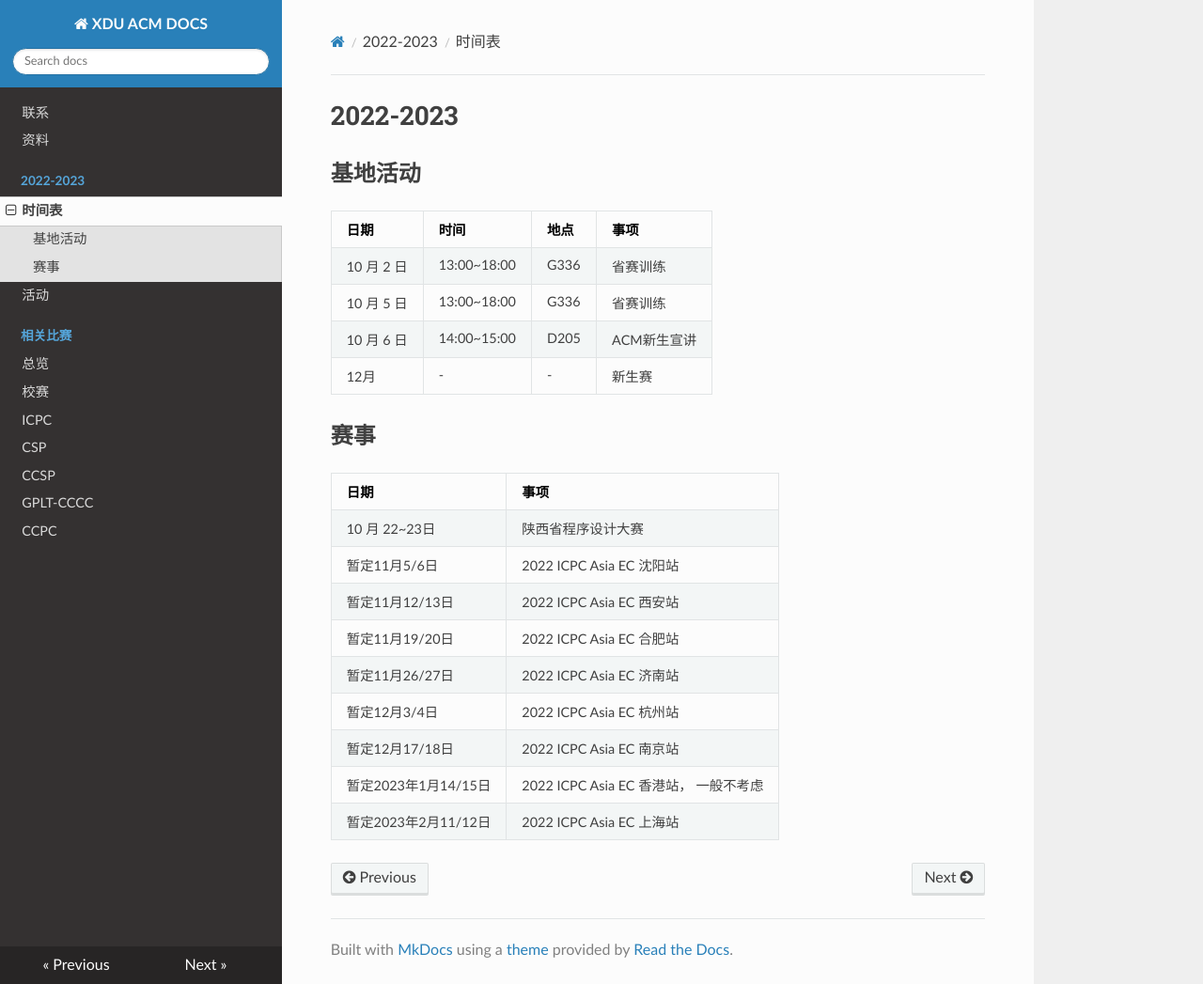
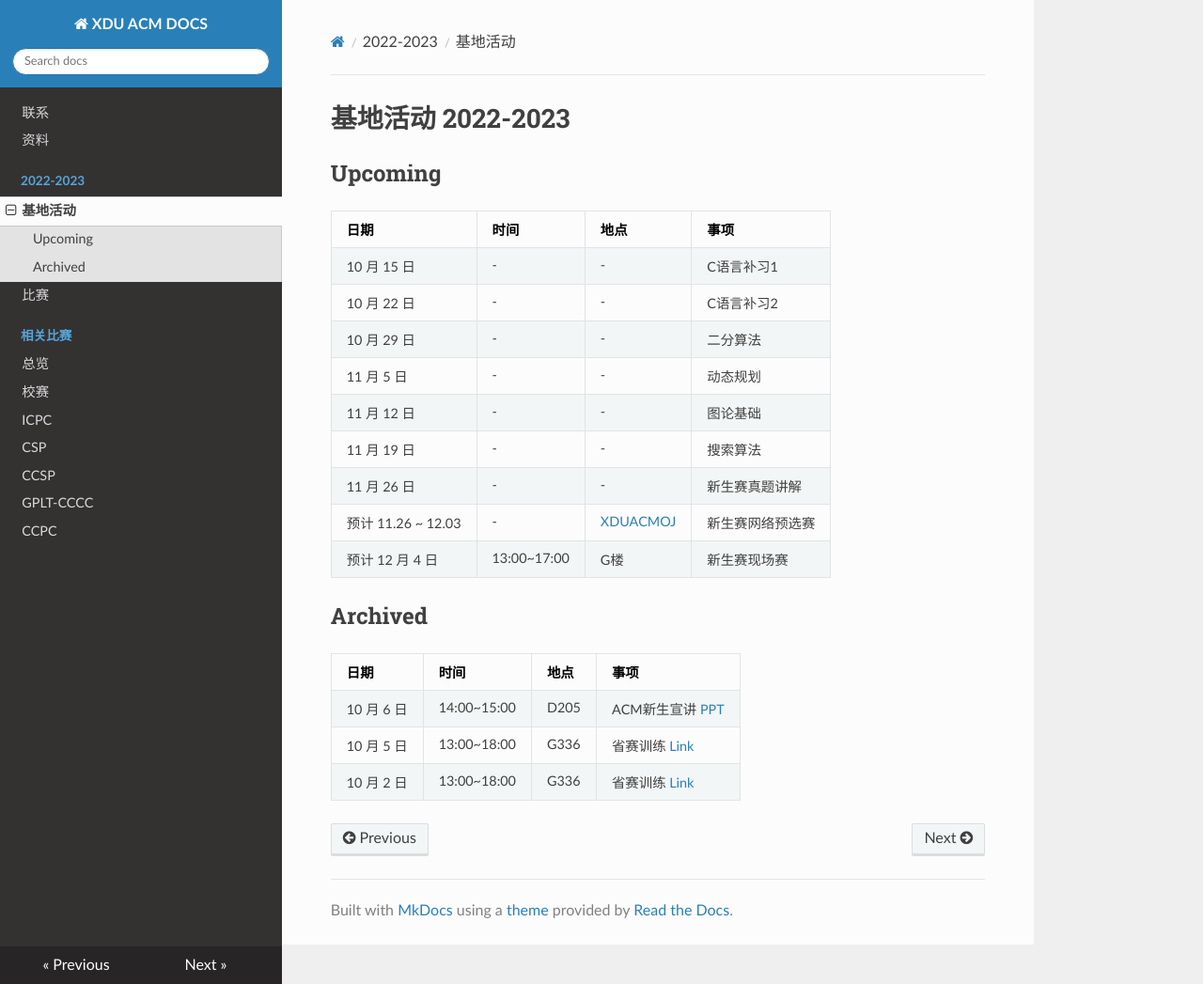
Before and after one commit to xdu-icpc/docs, an MkDocs documentation site: the page built from docs/2022/schedule.md, in a window 1280 px wide and 1047 px high. Shown: the whole window at 94% size. Built offline with MkDocs 1.6.1, drawn with Linux system fonts in a browser that asks for light colours; nearby versions of some CDN libraries.

Commit message:
update schedule move PPT PDF to HOME

```diff
--- a/docs/2022/schedule.md
+++ b/docs/2022/schedule.md
@@ -1,24 +1,23 @@
-# 2022-2023
+# 基地活动 2022-2023
 
-## 基地活动
+## Upcoming
 
 |日期|时间|地点|事项|
 |:--|:--|:--|:--|
-|10 月 2 日|13:00~18:00|G336|省赛训练|
-|10 月 5 日|13:00~18:00|G336|省赛训练|
-|10 月 6 日|14:00~15:00|D205|ACM新生宣讲|
-|12月|-|-|新生赛|
+|10 月 15 日|-|-|C语言补习1|
+|10 月 22 日|-|-|C语言补习2|
+|10 月 29 日|-|-|二分算法|
+|11 月 5 日|-|-|动态规划|
+|11 月 12 日|-|-|图论基础|
+|11 月 19 日|-|-|搜索算法|
+|11 月 26 日|-|-|新生赛真题讲解|
+|预计 11.26 ~ 12.03|-|[XDUACMOJ](https://acm.xidian.edu.cn)|新生赛网络预选赛|
+|预计 12 月 4 日|13:00~17:00|G楼|新生赛现场赛|
 
-## 赛事
+## Archived
 
-|日期|事项|
-|:--|:--|
-|10 月 22~23日|陕西省程序设计大赛|
-|暂定11月5/6日|2022 ICPC Asia EC 沈阳站|
-|暂定11月12/13日|2022 ICPC Asia EC 西安站|
-|暂定11月19/20日|2022 ICPC Asia EC 合肥站|
-|暂定11月26/27日|2022 ICPC Asia EC 济南站|
-|暂定12月3/4日|2022 ICPC Asia EC 杭州站|
-|暂定12月17/18日|2022 ICPC Asia EC 南京站|
-|暂定2023年1月14/15日|2022 ICPC Asia EC 香港站， 一般不考虑|
-|暂定2023年2月11/12日|2022 ICPC Asia EC 上海站|
+|日期|时间|地点|事项|
+|:--|:--|:--|:--|
+|10 月 6 日|14:00~15:00|D205|ACM新生宣讲 [PPT](https://acm.xidian.edu.cn/assets/第一讲——ACM-ICPC竞赛宣讲.pptx)|
+|10 月 5 日|13:00~18:00|G336|省赛训练 [Link](https://vjudge.net/contest/519224)|
+|10 月 2 日|13:00~18:00|G336|省赛训练 [Link](https://vjudge.net/contest/518573)|
--- a/mkdocs.yml
+++ b/mkdocs.yml
@@ -4,8 +4,10 @@ nav:
   - 联系: contact.md
   - 资料: assets.md
   - 2022-2023:
-    - 时间表: 2022/schedule.md
-  - 活动: schedule.md
+    - 基地活动: 2022/schedule.md
+    - 比赛: 2022/contests.md
+    #- 时间表: https://dokuwiki.gery.top/doku.php?id=2022-2023
+  #- 活动: schedule.md
   - 相关比赛:
     - 总览: contests.md
     - 校赛: campus.md
```
Also changed, not shown: docs/2022/contests.md (added, +15 -0 lines), docs/assets.md (+3 -9 lines), docs/index.md (+1 -1 lines), 5 other files.
